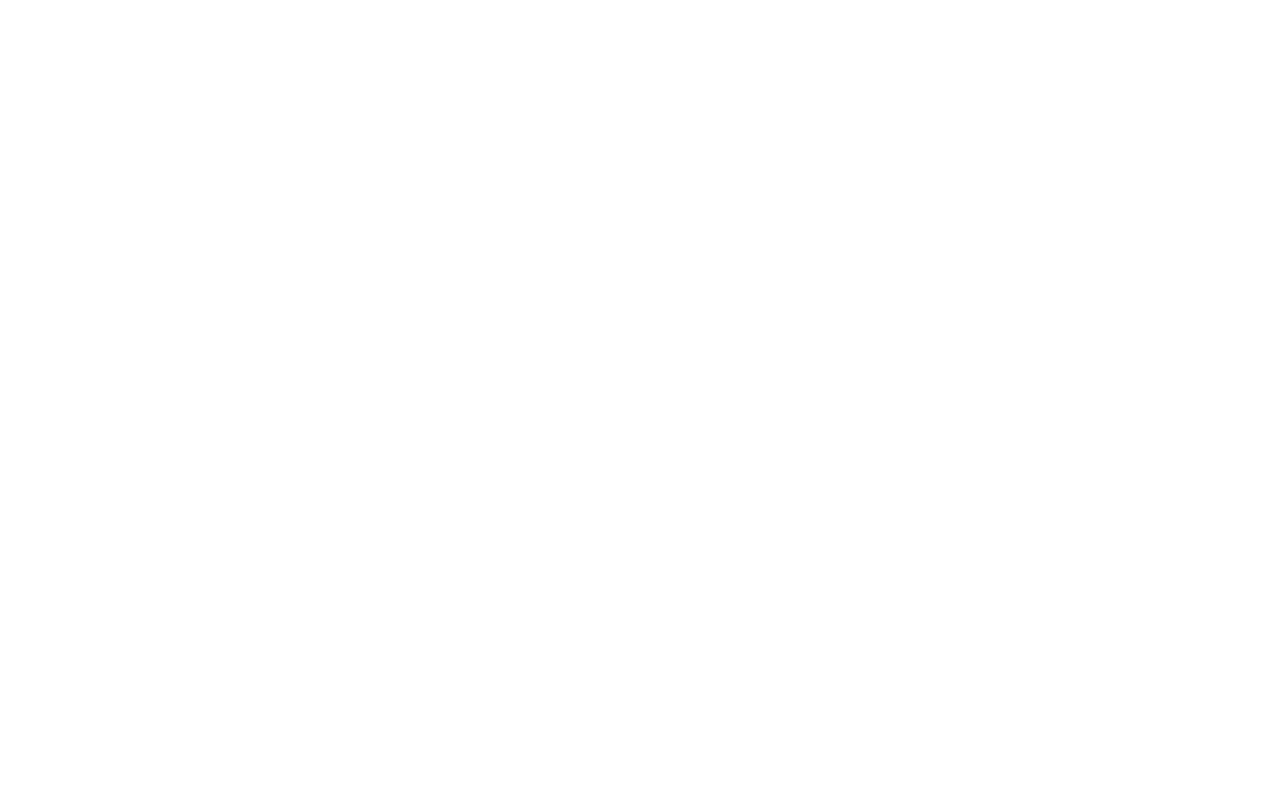
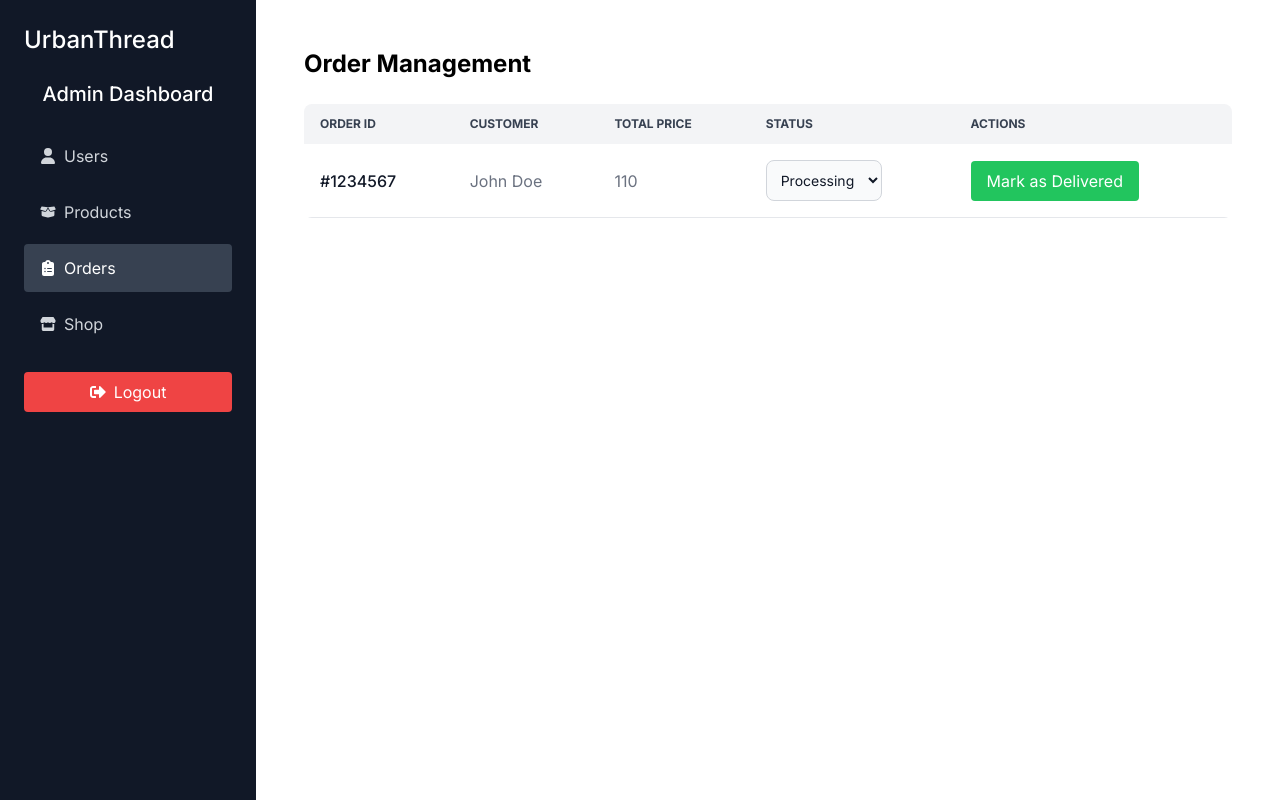
Before and after one commit to NehaShingi/urbanthread, a React (Vite) app in the folder frontend/: page /admin/orders in a window 1280 px wide. Before the commit this address had no page. Built offline with nearby package versions, Linux system fonts and the light colour scheme.

Commit message:
Complete admin dashboard UI

```diff
--- a/frontend/src/App.jsx
+++ b/frontend/src/App.jsx
@@ -16,6 +16,7 @@
 import UserManagement from "./components/Admin/UserManagement.jsx";
 import ProductManagement from "./components/Admin/ProductManagement.jsx";
 import EditProductPage from "./components/Admin/EditProductPage.jsx";
+import OrderManagement from "./components/Admin/OrderManagement.jsx";
 const App = () => {
   return (
     <BrowserRouter>
@@ -43,6 +44,7 @@
           <Route path="users" element={<UserManagement />} />
           <Route path="products" element={<ProductManagement />} />
           <Route path="products/:id/edit" element={<EditProductPage />} />
+          <Route path="orders" element={<OrderManagement />} />
         </Route>
       </Routes>
     </BrowserRouter>
--- /dev/null
+++ b/frontend/src/components/Admin/OrderManagement.jsx
@@ -0,0 +1,81 @@
+const OrderManagement = () => {
+  const orders = [
+    {
+      _id: 1234567,
+      user: {
+        name: "John Doe",
+      },
+      totalPrice: 110,
+      status: "Processing",
+    },
+  ];
+
+  const handleStatusChange = (orderId, status) => {
+    console.log({ id: orderId, status });
+  };
+  return (
+    <div className="max-w-7xl mx-auto p-6">
+      <h2 className="text-2xl font-bold mb-6">Order Management</h2>
+      <div className="overflow-x-auto shadow:md sm:rounded-lg">
+        <table className="min-w-full text-left text-gray-500">
+          <thead className="bg-gray-100 text-xs uppercase text-gray-700">
+            <tr>
+              <th className="py-3 px-4">Order ID</th>
+              <th className="py-3 px-4">Customer</th>
+              <th className="py-3 px-4">Total Price</th>
+              <th className="py-3 px-4">Status</th>
+              <th className="py-3 px-4">Actions</th>
+            </tr>
+          </thead>
+
+          <tbody>
+            {orders.length > 0 ? (
+              orders.map((order) => (
+                <tr
+                  key={order._id}
+                  className="border-b hover:bg-gray-50 cursor-pointer"
+                >
+                  <td className="py-4 px-4 font-medium text-gray-900 whitespace-nowrap">
+                    #{order._id}
+                  </td>
+                  <td className="p-4 ">{order.user.name}</td>
+                  <td className="p-4">{order.totalPrice}</td>
+                  <td className="p-4 ">
+                    <select
+                      value={order.status}
+                      onChange={(e) =>
+                        handleStatusChange(order._id, e.target.value)
+                      }
+                      className="bg-gray-50 border border-gray-300 text-gray-900 text-sm rounded-lg focus:ring-blue-500 focus:border-blue-500 block p-2.5"
+                    >
+                      <option value="Processing">Processing</option>
+                      <option value="Shipped">Shipped</option>
+                      <option value="Delivered">Delivered</option>
+                      <option value="Cancelled">Cancelled</option>
+                    </select>
+                  </td>
+                  <td className="p-4">
+                    <button
+                      onClick={() => handleStatusChange(order._id, "Delivered")}
+                      className="bg-green-500 text-white px-4 py-2 rounded hover:bg-green-600"
+                    >
+                      Mark as Delivered
+                    </button>
+                  </td>
+                </tr>
+              ))
+            ) : (
+              <tr>
+                <td colspan={5} className="p-4 text-center text-gray-500">
+                  No Orders found.
+                </td>
+              </tr>
+            )}
+          </tbody>
+        </table>
+      </div>
+    </div>
+  );
+};
+
+export default OrderManagement;
```
